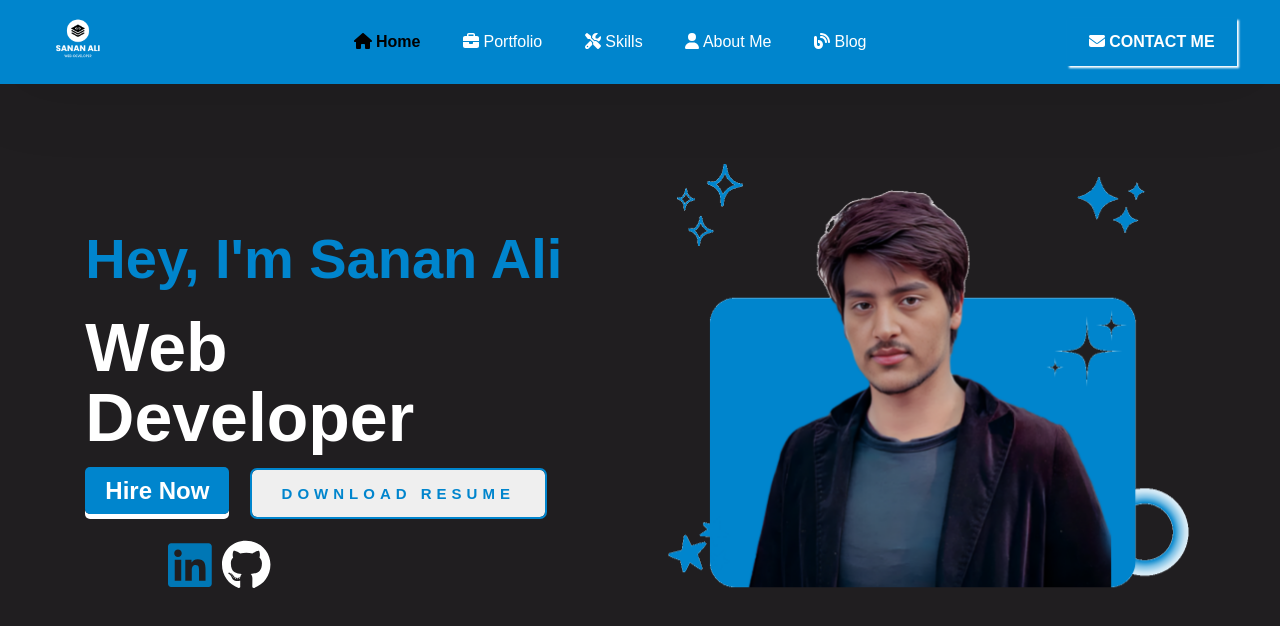
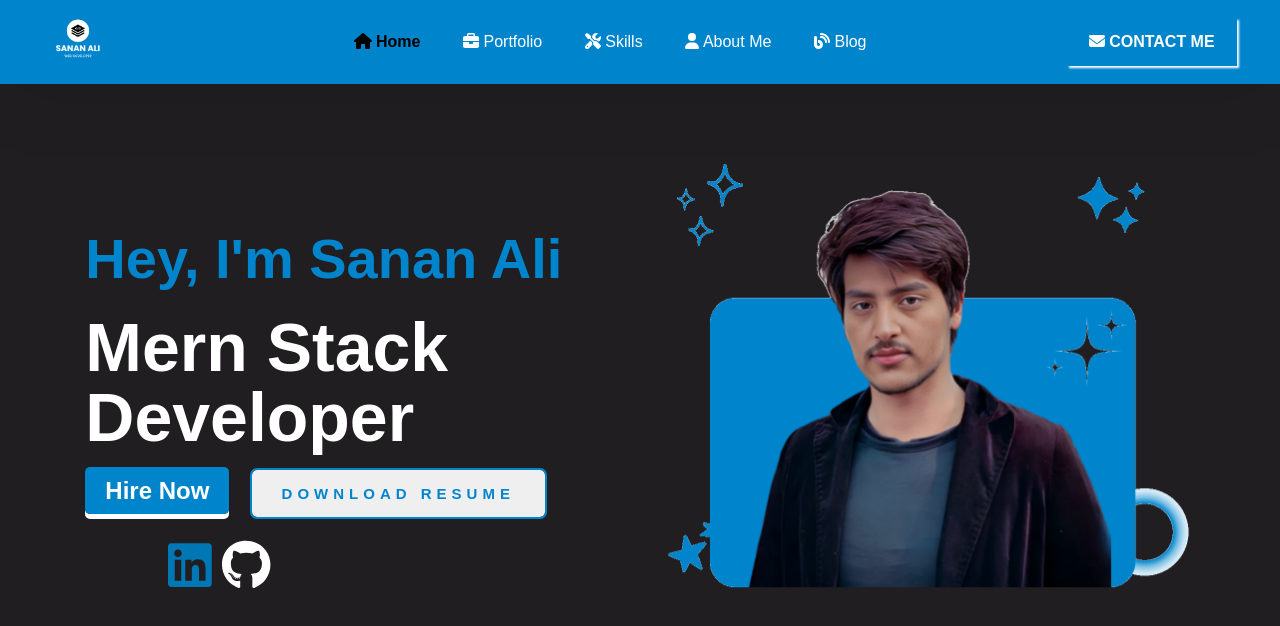
Before and after one commit to Sananali01/My-Portfolio, a React (Create React App) app: page / in a window 1280 px wide. Shown: the top 626 px of the page. Built offline with nearby package versions, Linux system fonts and the light colour scheme.

Commit message:
Update Home.jsx

```diff
--- a/src/Pages/Home.jsx
+++ b/src/Pages/Home.jsx
@@ -18,7 +18,7 @@
           <div className="hero--section--content">
             <p className="section--title">Hey, I'm Sanan Ali</p>
             <h1 className="hero--section--title">
-              <span className="hero--section-title--color">Web</span> <br />
+              <span className="hero--section-title--color">Mern Stack</span> <br />
               Developer
             </h1>
           </div>
```
